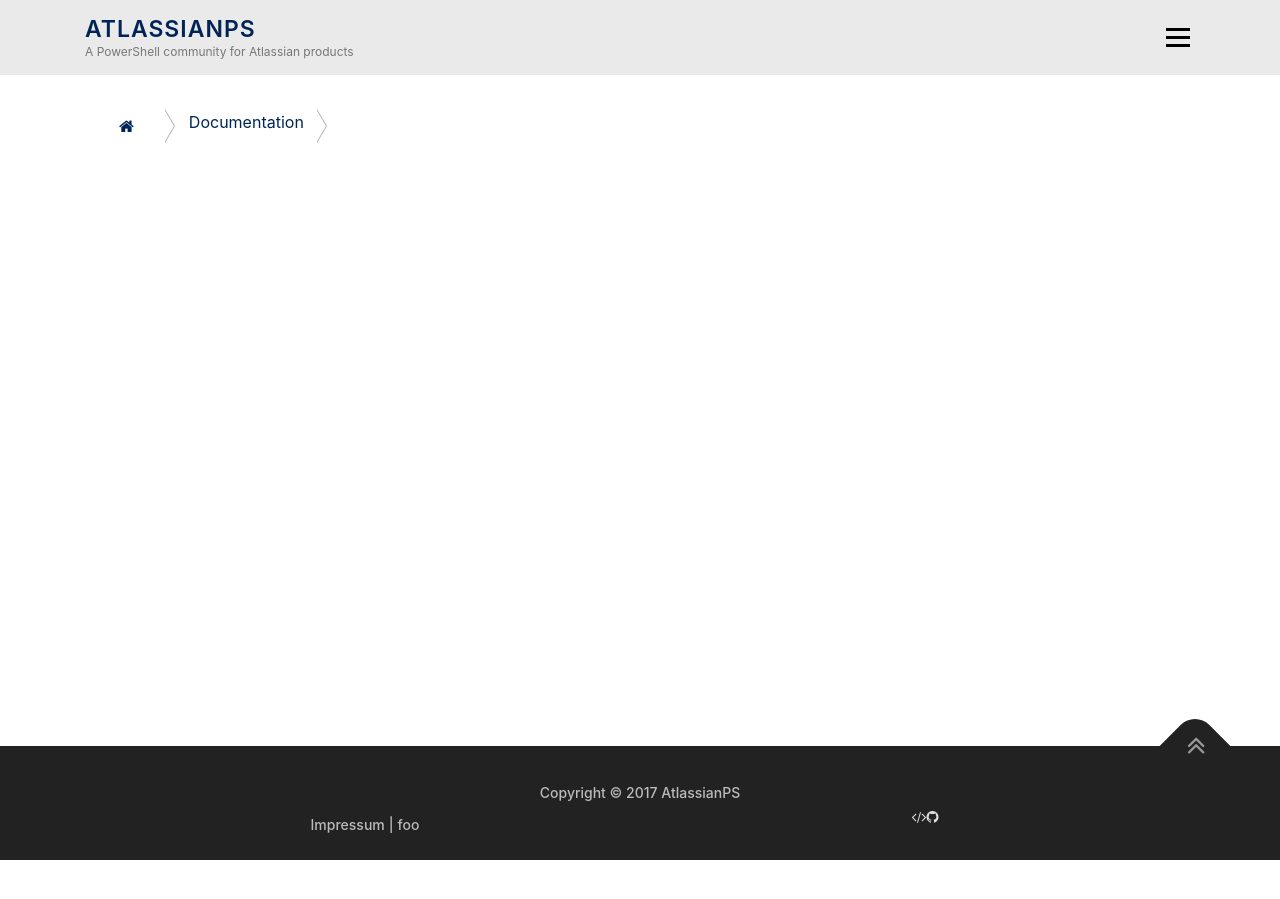
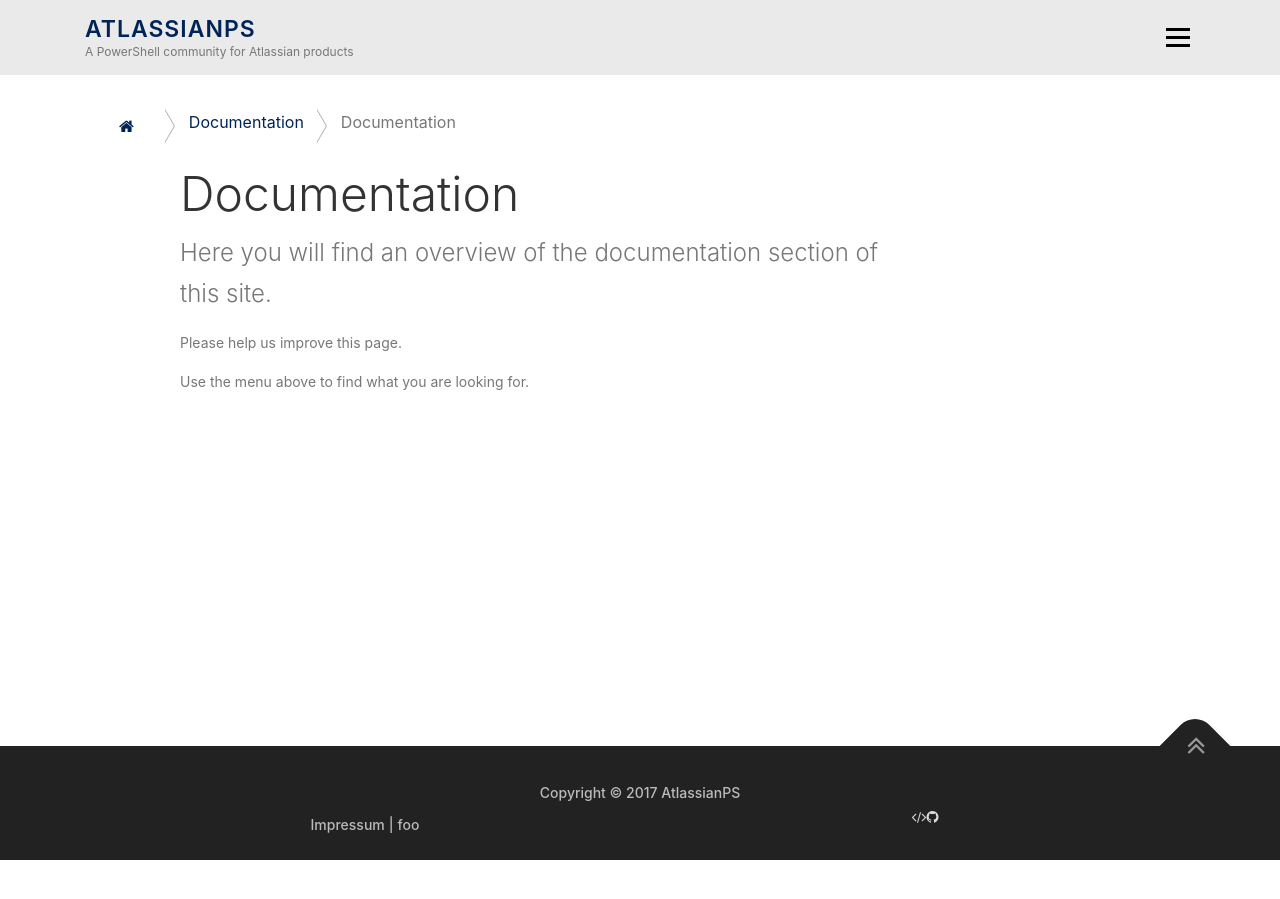
Before and after one commit to AtlassianPS/AtlassianPS.github.io, a Jekyll site: the page built from docs/index.md, in a window 1280 px wide. Built offline with Jekyll 4.4.1, drawn with Linux system fonts in a browser that asks for light colours; nearby versions of some CDN libraries; comment, search, counter and statistics services are not loaded; our own code applies the rules of GitHub Pages for plain Markdown files.

Commit message:
Added temp text to index

```diff
--- a/docs/index.md
+++ b/docs/index.md
@@ -2,5 +2,10 @@
 layout: documentation
 hide: true
 ---
+# Documentation
 
-{{ site.pages.path }}
+Here you will find an overview of the documentation section of this site.
+
+Please help us improve this page.
+
+Use the menu above to find what you are looking for.
```
